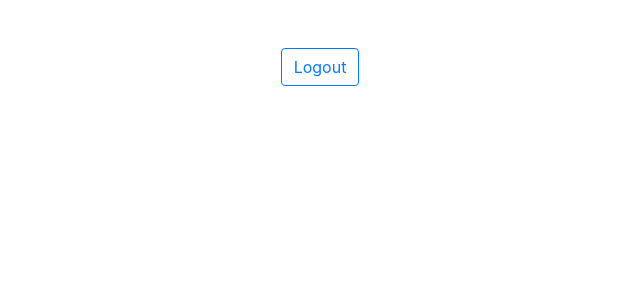
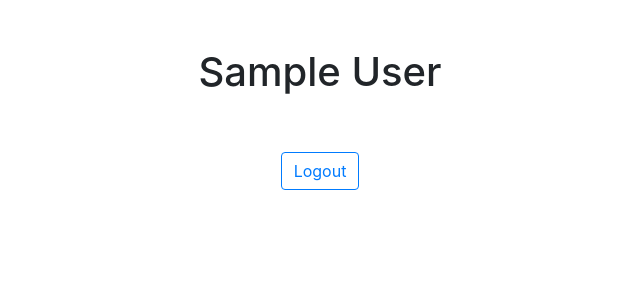
Before and after one commit to mertturkmenoglu/vue-auth-test, a Vue app: page / in a window 1280 px wide. Shown: the top 300 px of the page, without its empty margins (320-960 px from the left). Built offline with nearby package versions, Linux system fonts and the light colour scheme; sample sign-in values are in the browser's storage; the HTML template or start-up script is replaced by a standard one.

Commit message:
Update user cache

```diff
--- a/src/store/index.js
+++ b/src/store/index.js
@@ -24,8 +24,8 @@ const actions = {
       const response = await fetch(`https://cors-anywhere.herokuapp.com/https://vevericka-auth-service.herokuapp.com/auth/login`, requestOptions);
       const data = await response.json();
 
-      localStorage.setItem('user', JSON.stringify(data.token))
-      await commit('loginSuccess', data.token);
+      localStorage.setItem('user', JSON.stringify(data.user))
+      await commit('loginSuccess', data.user);
       router.push('/')
     } catch (err) {
       commit('loginFailure', err);
--- a/src/views/HomePage.vue
+++ b/src/views/HomePage.vue
@@ -1,14 +1,20 @@
 <template>
   <div class="container text-center align-middle mt-5">
-    <button @click="logoutHandler" class="btn btn-outline-primary">
+    <h1 class="mt-5">{{ user.name }}</h1>
+    <button @click="logoutHandler" class="btn btn-outline-primary mt-5">
       Logout
     </button>
   </div>
 </template>
 
 <script>
+import { mapState } from "vuex";
+
 export default {
   name: "HomePage",
+  computed: {
+    ...mapState(["user"]),
+  },
   methods: {
     logoutHandler() {
       this.$store.dispatch("logout");
```
